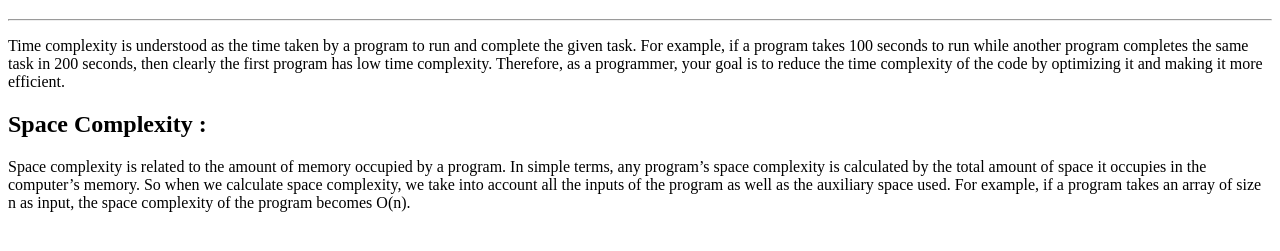
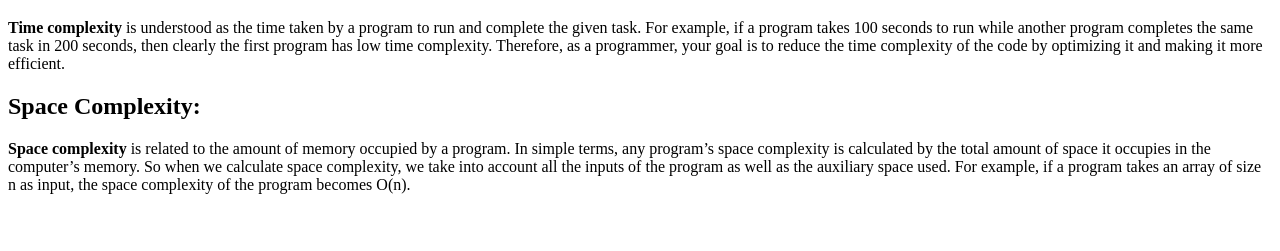
Before and after one commit to acciojob/time-and-space-complexity-satishvatturu, a website: page main.html in a window 1280 px wide. Shown: the part 61-312 px from the top of the page. Drawn offline with Linux system fonts and the light colour scheme.

Commit message:
created a submission

```diff
--- a/main.html
+++ b/main.html
@@ -9,11 +9,10 @@
 <body>
 
 	<h1>Time and Space Complexity</h1>
-	<hr>
-	<p>Time complexity is understood as the time taken by a program to run and complete the given task. For example, if a program takes 100 seconds to run while another program completes the same task in 200 seconds, then clearly the first program has low time complexity. Therefore, as a programmer, your goal is to reduce the time complexity of the code by optimizing it and making it more efficient.</p>
-
-	<h2>Space Complexity : </h2> <p> Space complexity is related to the amount of memory occupied by a program. In simple terms, any program’s space complexity is calculated by the total amount of space it occupies in the computer’s memory. So when we calculate space complexity, we take into account all the inputs of the program as well as the auxiliary space used. For example, if a program takes an array of size n as input, the space complexity of the program becomes O(n).</p>
-	<script type="text/javascript" src="./script.js">
+    <p><strong>Time complexity</strong> is understood as the time taken by a program to run and complete the given task. For example, if a program takes 100 seconds to run while another program completes the same task in 200 seconds, then clearly the first program has low time complexity. Therefore, as a programmer, your goal is to reduce the time complexity of the code by optimizing it and making it more efficient.</p>
+	<h2>Space Complexity:</h2>
+    <p><strong>Space complexity</strong> is related to the amount of memory occupied by a program. In simple terms, any program’s space complexity is calculated by the total amount of space it occupies in the computer’s memory. So when we calculate space complexity, we take into account all the inputs of the program as well as the auxiliary space used. For example, if a program takes an array of size n as input, the space complexity of the program becomes O(n).</p>
+    <script type="text/javascript" src="./script.js">
 </script>
 
 </body>
```
